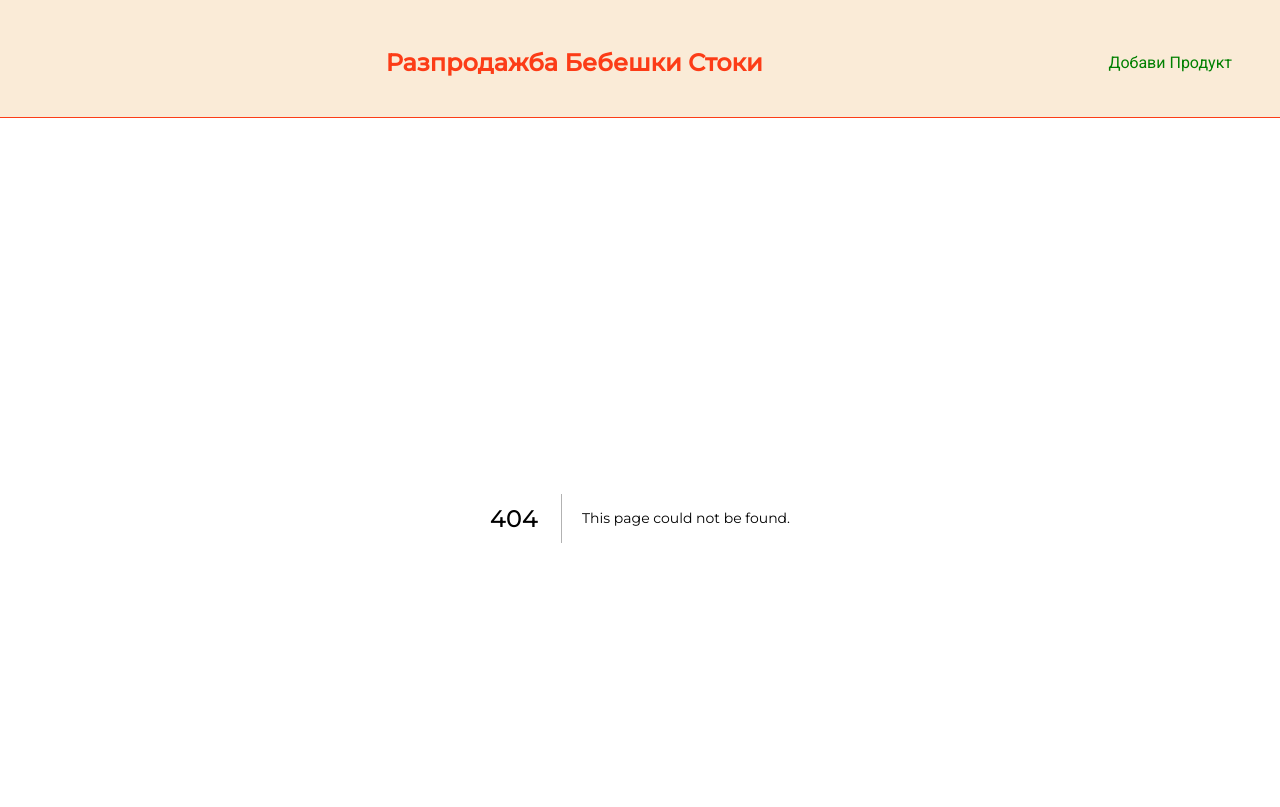
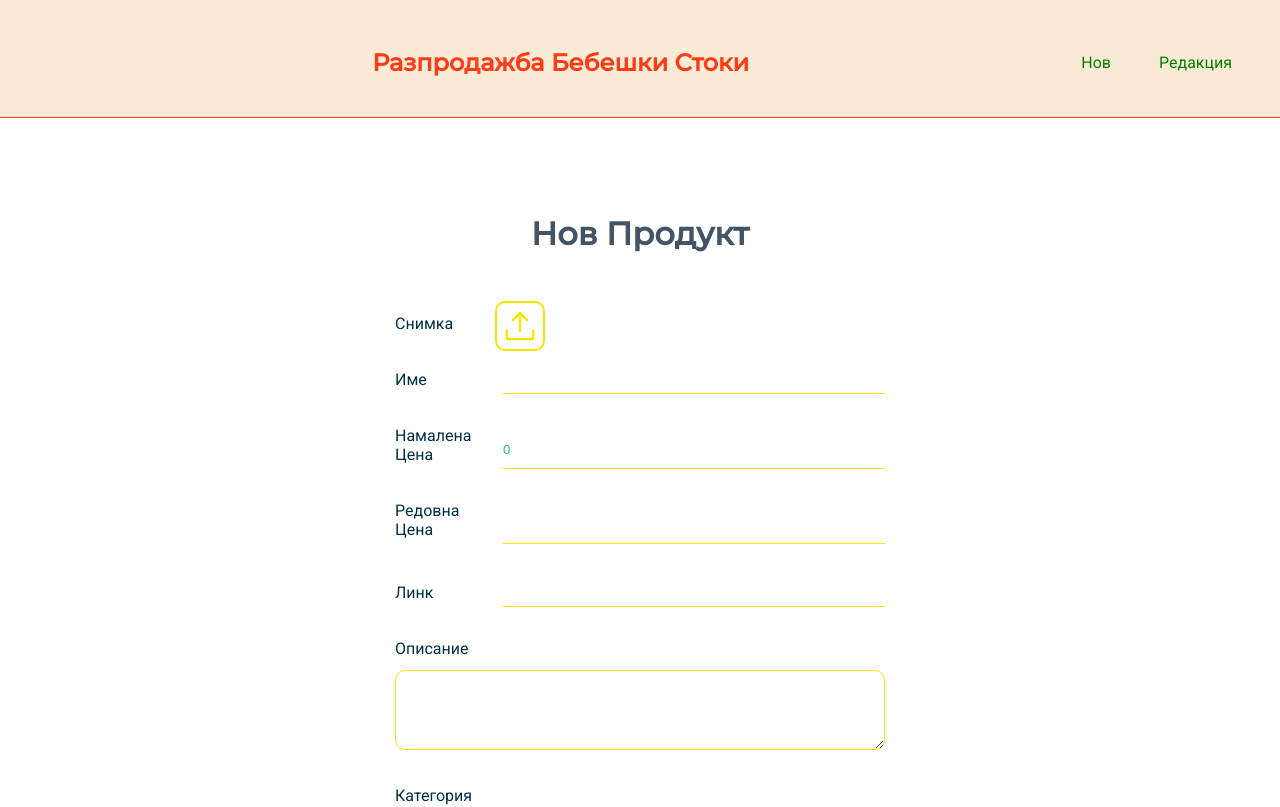
Before and after one commit to dkutelov/product-catelogue, a Next.js app: page /new in a window 1280 px wide. Before the commit this address had no page. Shown: the top 807 px of the page. Built offline with nearby package versions, Linux system fonts and the light colour scheme; no server answers.

Commit message:
variant image write to firebase fixed

```diff
--- a/components/add-new-product/add-new-product.component.jsx
+++ b/components/add-new-product/add-new-product.component.jsx
@@ -10,7 +10,7 @@ import ProductVariantsList from '../product-variants/product-variants-list.compo
 
 import { categories } from '../../data/categories';
 
-function AddNewProduct({ updatedProduct, updateLatestProducts }) {
+function AddNewProduct() {
   const [formData, setFormData] = useState({
     name: '',
     price: 0,
@@ -24,17 +24,6 @@ function AddNewProduct({ updatedProduct, updateLatestProducts }) {
 
   const [shouldReset, setShouldReset] = useState(false);
 
-  useEffect(() => {
-    if (updatedProduct !== null) {
-      formData.name = updatedProduct.name;
-      formData.price = updatedProduct.price;
-      formData.description = updatedProduct.description;
-      formData.link = updatedProduct.link;
-      formData.imageUrl = updatedProduct.imageUrl;
-      formData.productVariants = updatedProduct.productVariants;
-    }
-  }, [updatedProduct]);
-
   const createProduct = (e) => {
     e.preventDefault();
 
@@ -43,6 +32,7 @@ function AddNewProduct({ updatedProduct, updateLatestProducts }) {
       setFormData({
         name: '',
         price: 0,
+        regPrice: 0,
         description: '',
         link: '',
         imageUrl: '',
@@ -50,7 +40,6 @@ function AddNewProduct({ updatedProduct, updateLatestProducts }) {
         productVariants: [],
       });
       setShouldReset(false);
-      updateLatestProducts();
     });
   };
 
@@ -69,6 +58,7 @@ function AddNewProduct({ updatedProduct, updateLatestProducts }) {
   };
 
   const handleVariantChange = (variantIndex, variantData) => {
+    //console.log('variantData', variantData);
     let variant = formData.productVariants[variantIndex];
     // index does not exists
     if (!variant) {
@@ -98,9 +88,16 @@ function AddNewProduct({ updatedProduct, updateLatestProducts }) {
             handleInputChange={handleInputChange}
           />
           <InputField
-            label='Цена'
+            label='Намалена Цена'
             name='price'
             value={formData.price}
+            handleInputChange={handleInputChange}
+            type='number'
+          />
+          <InputField
+            label='Редовна Цена'
+            name='regPrice'
+            value={formData.regPrice}
             handleInputChange={handleInputChange}
             type='number'
           />
--- a/components/admin-product-list/admin-product-list.component.jsx
+++ b/components/admin-product-list/admin-product-list.component.jsx
@@ -2,7 +2,7 @@ import styles from './admin-product-list.module.css';
 
 function AdminProductList({ products, deleteProduct, updateProduct }) {
   return (
-    <div>
+      <div className={ styles.productsWrapper}>
       <h3 className='main-heading'>Последни Продукти</h3>
 
       <ul className={styles.productList}>
--- a/components/header/header.component.jsx
+++ b/components/header/header.component.jsx
@@ -13,7 +13,10 @@ const Header = () => {
             </Link>
           </li>
           <li className={styles.newProductLink}>
-            <Link href='/new-product'>Добави Продукт</Link>
+            <Link href='/new'>Нов</Link>
+          </li>
+          <li className={styles.newProductLink}>
+            <Link href='/edit'>Редакция</Link>
           </li>
         </ul>
       </nav>
--- a/components/porduct-list-item/product-list-item.component.jsx
+++ b/components/porduct-list-item/product-list-item.component.jsx
@@ -12,7 +12,7 @@ function ProductListItem({ product }) {
   return (
     <li className={styles.card}>
       <div className={styles.cardWrapper}>
-        <div class={styles.imageWrapper}>
+        <div className={styles.imageWrapper}>
           <img
             className={styles.image}
             src={product.imageUrl}
--- a/components/product-variants/product-variant.component.jsx
+++ b/components/product-variants/product-variant.component.jsx
@@ -9,16 +9,17 @@ function ProductVariant({ id, handleChange, shouldReset }) {
     id,
     name: '',
     link: '',
-    imageUrl: '',
   });
+
+  const [imageUrl, setImageUrl] = useState(null);
 
   useEffect(() => {
     if (shouldReset) {
       setFormData({
         name: '',
         link: '',
-        imageUrl: '',
       });
+      setImageUrl(null);
     }
   }, [shouldReset]);
 
@@ -28,16 +29,13 @@ function ProductVariant({ id, handleChange, shouldReset }) {
       [e.target.name]: e.target.value,
     }));
 
-    handleChange(id, formData);
+    handleChange(id, { ...formData, imageUrl });
   };
 
   const handleImageUrl = (imageUrl) => {
-    setFormData((prevData) => ({
-      ...prevData,
-      imageUrl,
-    }));
-
-    handleChange(id, formData);
+    //console.log('from variant', imageUrl);
+    setImageUrl(imageUrl);
+    handleChange(id, { imageUrl, ...formData });
   };
 
   return (
--- /dev/null
+++ b/pages/new.js
@@ -0,0 +1,22 @@
+import AddNewProduct from '../components/add-new-product/add-new-product.component';
+
+import productService from '../services/products';
+
+function AdminPage({ products }) {
+  return (
+    <div className='container'>
+      <AddNewProduct />
+    </div>
+  );
+}
+
+export async function getServerSideProps(context) {
+  let products = await productService.getAll();
+  return {
+    props: {
+      products: products,
+    },
+  };
+}
+
+export default AdminPage;
```
Also changed, not shown: components/admin-product-list/admin-product-list.module.css (+10 -0 lines), pages/edit.js (renamed from pages/new-product.js, +29 -13 lines).
